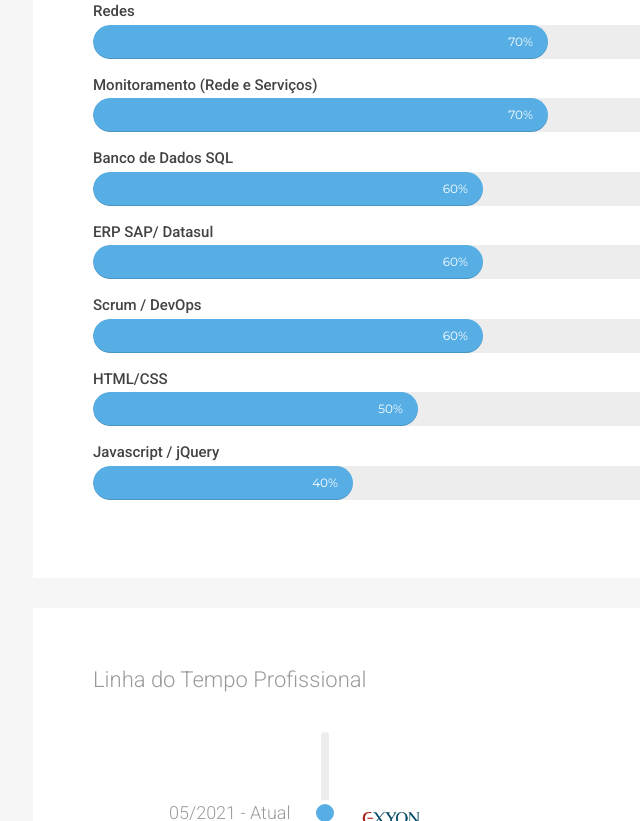
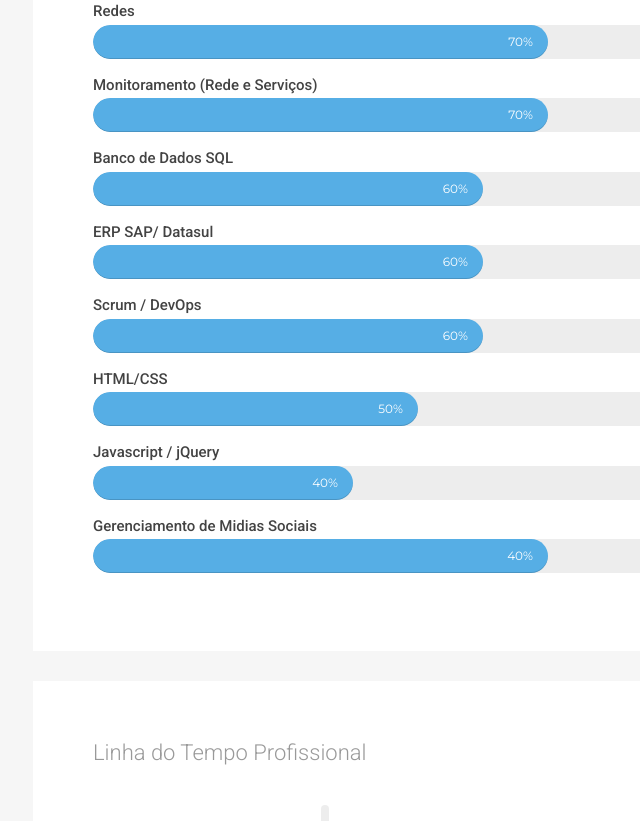
Before and after one commit to alex-dos-santos-vieira/alexvieira, a website: page index.html in a window 1280 px wide. Shown: the part 1192-2013 px from the top of the page, without its empty margins (407-1047 px from the left). Drawn offline with Linux system fonts and the light colour scheme; some packages are replaced by stand-ins of ours.

Commit message:
Update index.html
Atualização das atividades.

```diff
--- a/index.html
+++ b/index.html
@@ -118,7 +118,7 @@
 			<div class="section-content">
 				<img class="img-circle mb-40 visible-sm visible-xs" src="assets/img/avatars/Alex_Vieira.jpg" alt="">
 				<h1 class="mb-0">Alex Dos Santos Vieira</h1>
-				<h3 class="text-muted"><span class="typing">Professional Support Analyst</span></h3>
+				<h3 class="text-muted"><span class="typing">Professional Support Analyst and Social Midia Manager </span></h3>
 				<hr class="sep-line">
 
 				<div class="row">
@@ -212,6 +212,11 @@
 				<h5 class="mb-5">Javascript / jQuery</h5>
 				<div class="progress">
 					<div class="progress-bar" role="progressbar" aria-valuenow="100" aria-valuemin="0" aria-valuemax="100"style="width:40%"> 40% </div>
+				</div>
+
+				<h5 class="mb-5">Gerenciamento de Midias Sociais </h5>
+				<div class="progress">
+					<div class="progress-bar" role="progressbar" aria-valuenow="100" aria-valuemin="0" aria-valuemax="100"style="width:70%"> 40% </div>
 				</div>
 			</div>
 		</section>
```
